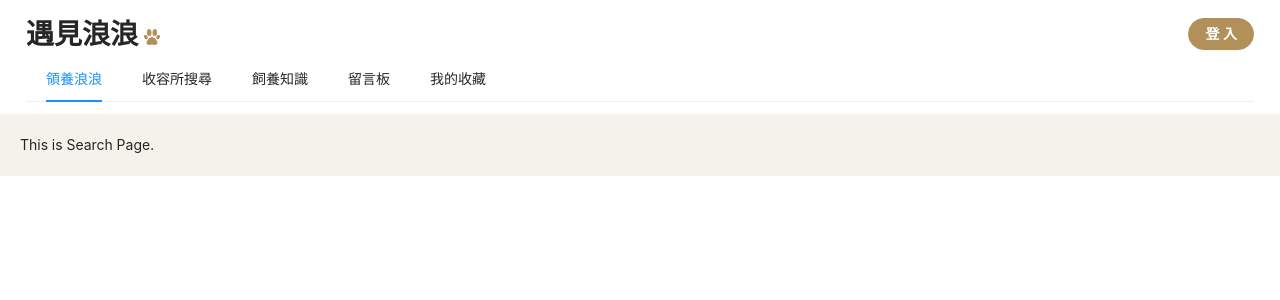
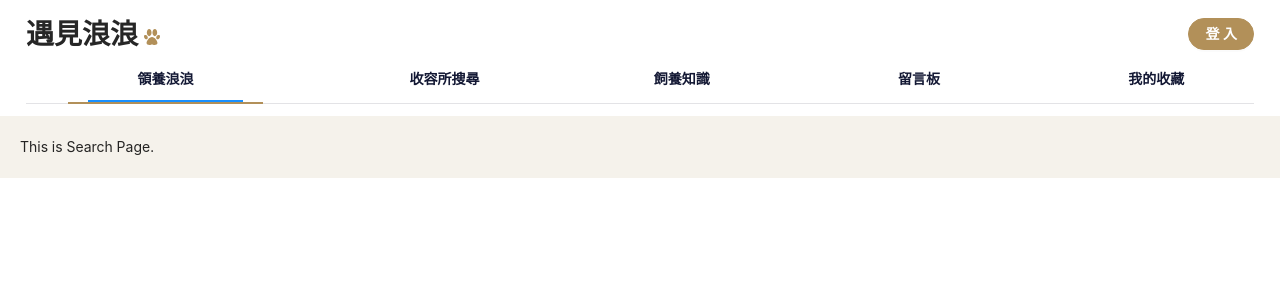
Before and after one commit to HsinShan/MeetLangLang-Frontend, a React (Create React App) app in the folder app/: page / in a window 1280 px wide. Shown: the top 300 px of the page. Built offline with nearby package versions, Linux system fonts and the light colour scheme.

Commit message:
feat(app): adjust navbar style

```diff
--- a/app/src/assets/style/header/index.scss
+++ b/app/src/assets/style/header/index.scss
@@ -36,4 +36,26 @@
     }
   }
 
+  .ant-menu-horizontal {
+    display: flex;
+    justify-content: space-between;
+    border-bottom: 1px solid $light-gray;
+
+    &:not(.ant-menu-dark) {
+      > .ant-menu-item {
+        width: calc(20% - 50px);
+        text-align: center;
+
+        .link {
+          color: $background-gray;
+          font-weight: bold;
+
+        }
+
+        &-selected, &:hover {
+          border-bottom: 2px solid $background-brown;
+        }
+      }
+    }
+  }
 }
--- a/app/src/components/header/navbar.js
+++ b/app/src/components/header/navbar.js
@@ -9,7 +9,7 @@ const LINKS = ['/search', '/map', '/share', '/discuss', '/member'];
 
 const menuItems = ITEMS.map((item, i) => (
     <Menu.Item key={i}>
-        <Link to={LINKS[i]}>{item}</Link>
+        <Link to={LINKS[i]} className='link'>{item}</Link>
     </Menu.Item>
 ));
 
```
